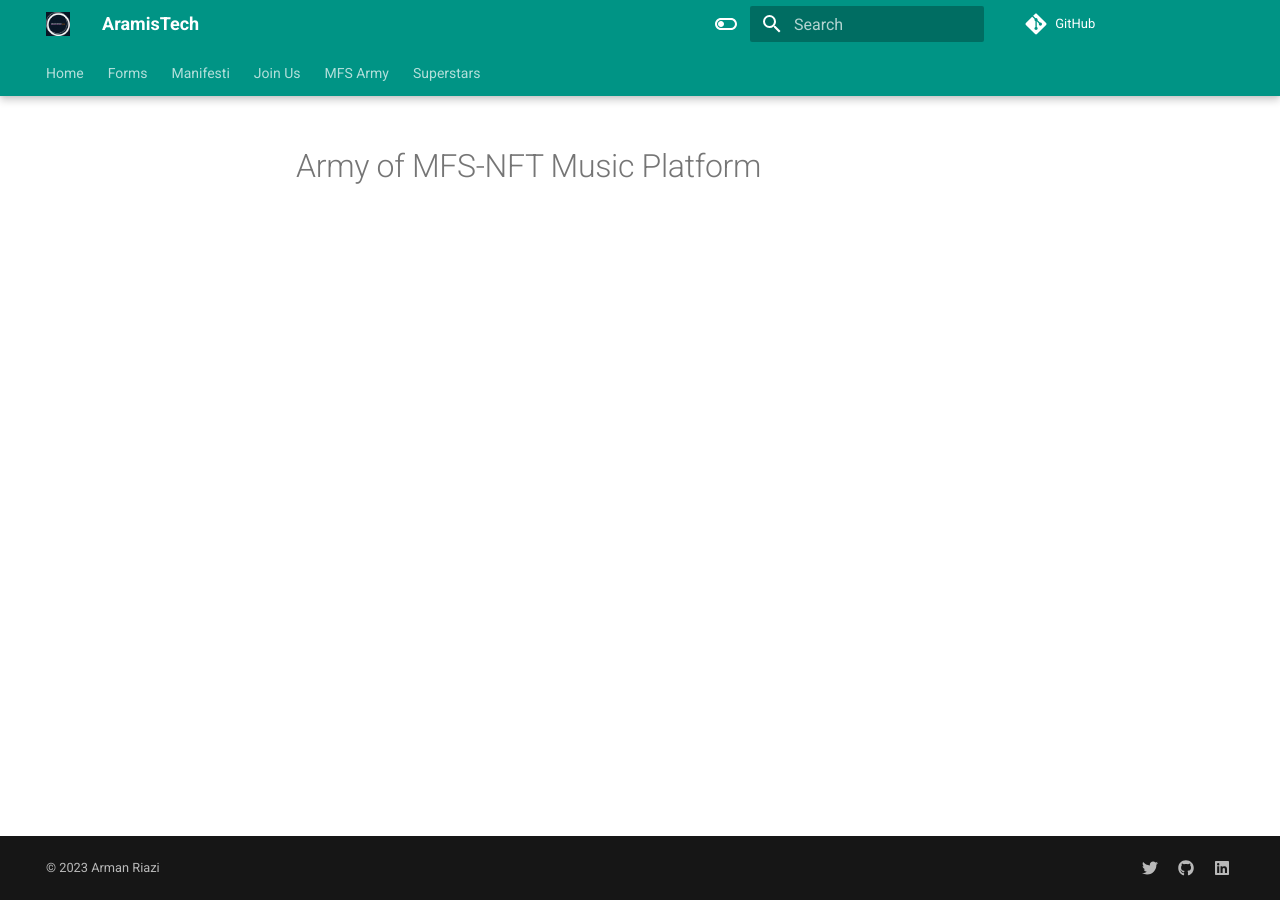
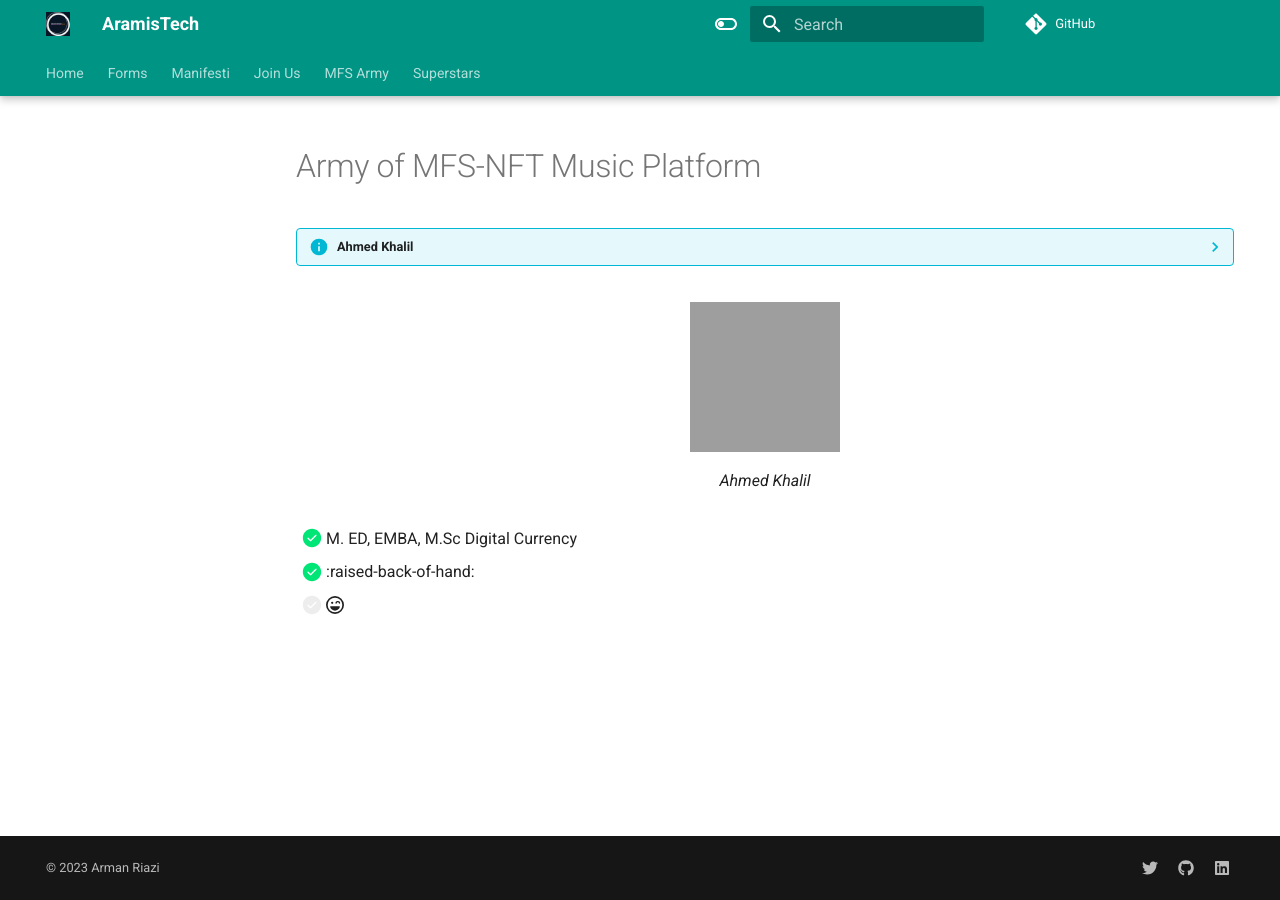
Before and after one commit to 21crickets/21crickets.github.io, an MkDocs documentation site: the page built from docs/career/army-mfs.md, in a window 1280 px wide. Built offline with MkDocs 1.6.1 and Material for MkDocs 9.7.7, drawn with Linux system fonts in a browser that asks for light colours; grey boxes are pictures that could not be loaded.

Commit message:
add ahmed1

```diff
--- a/docs/career/army-mfs.md
+++ b/docs/career/army-mfs.md
@@ -4,3 +4,14 @@ feature:  army
 author: "Arman Riazi"
 title: "Army of MFS-NFT Music Platform"
 ---
+
+??? info "Ahmed Khalil"
+
+<figure markdown>
+![Token distribution](https://avatars.githubusercontent.com/u/63037202?v=4){ width="150" height="200" align=center }
+<figcaption>Ahmed Khalil</figcaption>
+</figure>
+
+- [x]  M. ED, EMBA, M.Sc Digital Currency
+- [x] :raised-back-of-hand:
+- [ ] :fontawesome-regular-face-laugh-wink:
--- a/giscus.json
+++ b/giscus.json
@@ -1,3 +1,3 @@
 {
-    "origins": ["https://mfs.github.io"]
+    "origins": ["https://aramis-tech.github.io"]
   }
```
Also changed, not shown: docs/Actors/Superstars.md (+2 -1 lines).
